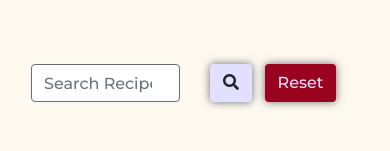
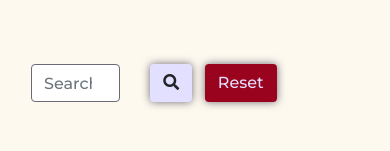
Before and after one commit to Puksrevolution/milestone-project-3, a Flask app: page /search in a window 390 px wide. Shown: the part 200-351 px from the top of the page. Run offline with Flask 2, Linux system fonts and the light colour scheme; data that the repository does not hold is empty; some libraries are stand-ins or nearby versions.

Commit message:
Dev: Upadet search section layout for small device

```diff
--- a/static/css/style.css
+++ b/static/css/style.css
@@ -754,7 +754,7 @@ a.remove:hover span {
 
 @media (min-width: 36em) {
     .pr {
-        padding-right: 0;
+        padding-right: 0px;
     }
 }
 
--- a/templates/recipes.html
+++ b/templates/recipes.html
@@ -6,11 +6,11 @@
     <div class="col-12 col-md-8 col-lg-6">
         <form  action="{{ url_for('search') }}" method="post">
             <div class="row g-3">
-                <div class="col-6 font-weight-bolder">
+                <div class="col-4 col-sm-6 font-weight-bolder">
                     <input class="form-control" type="search" name="query" id="query" minlength="3"
                 placeholder="Search Recipes" aria-label="Search" required>
                 </div>
-                <div class="col-6 font-weight-bolder">
+                <div class="col-6 font-weight-bolder p0">
                     <button class="btn btn-lavender" type="submit"><i class="fas fa-search"></i></button>
                     <a class="btn btn-reset" href="{{ url_for('all_recipes') }}">Reset</a>
                 </div>
```
